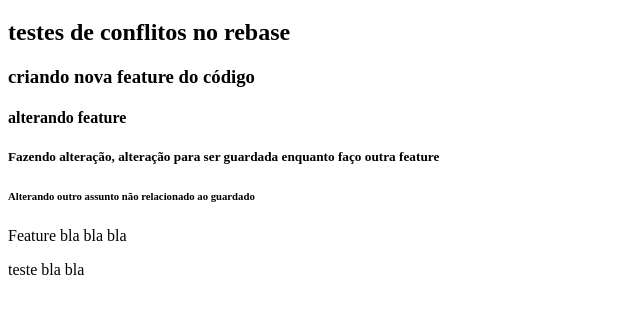
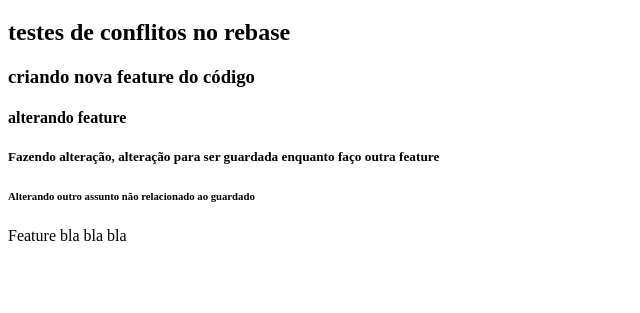
Before and after one commit to LuizVJr2001/aprendendo-git-e-github, a plain HTML site: page index.html in a window 1280 px wide. Shown: the part 61-374 px from the top of the page, without its empty margins (0-640 px from the left). Drawn offline with Linux system fonts and the light colour scheme.

Commit message:
Revert "alterando o código"
This reverts commit 389eee30f8770dcd3b53ea2e3f3b0b1af690f8ee.

```diff
--- a/index.html
+++ b/index.html
@@ -14,7 +14,6 @@
     <h5>Fazendo alteração, alteração para ser guardada enquanto faço outra feature</h5>
     <h6>Alterando outro assunto não relacionado ao guardado</h6>
     <p>Feature bla bla bla</p>
-    <p>teste bla bla</p>
     <script src="app.js"></script>
 </body>
 </html>
```
